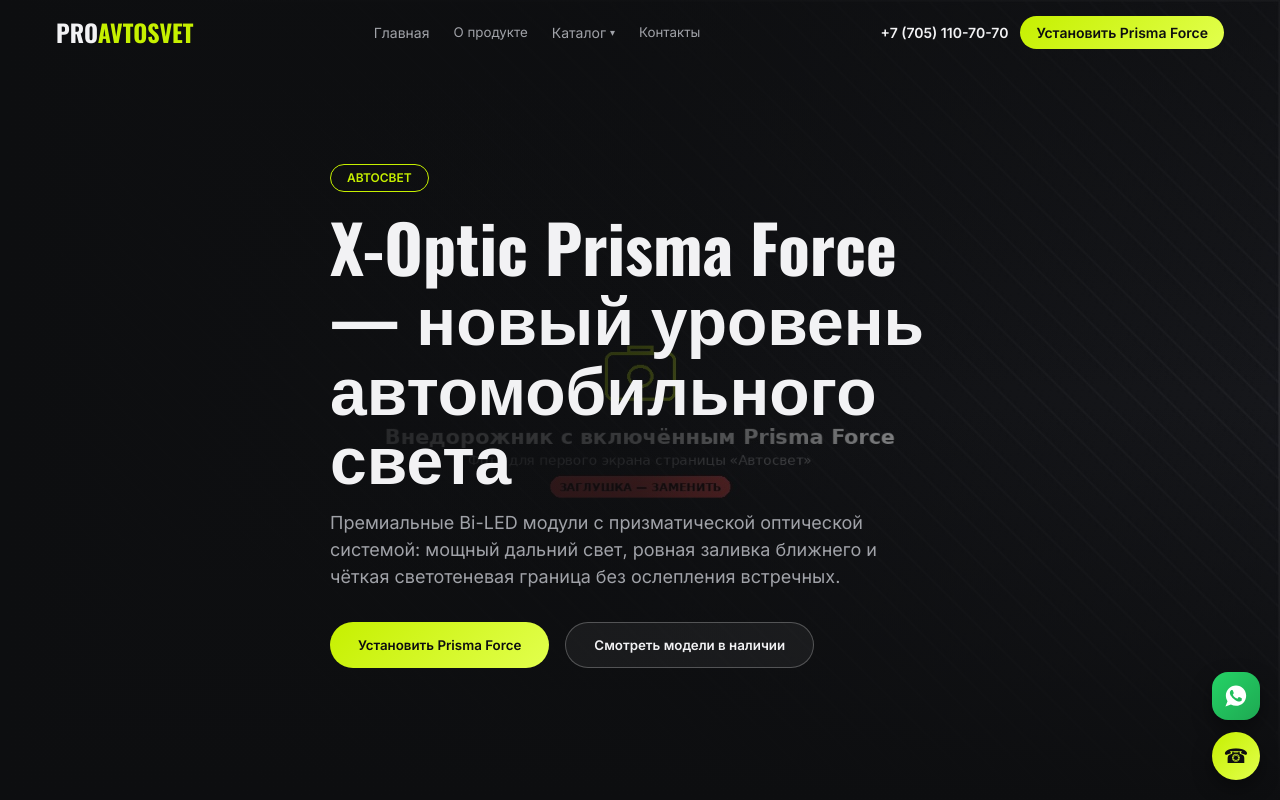
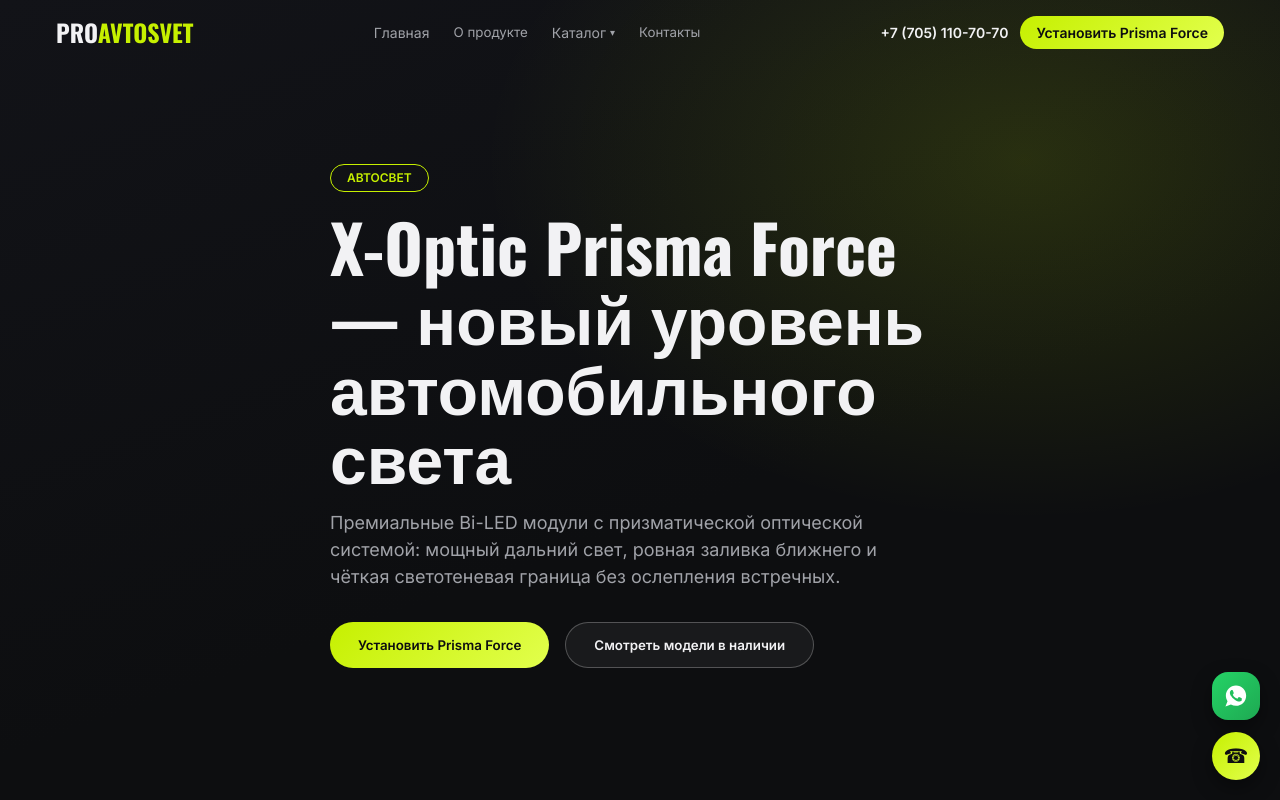
Before and after one commit to sult0609/proautosvet-site, a plain HTML site: page avtosvet.html in a window 1280 px wide. Shown: the top 800 px of the page. Drawn offline with nearby package versions, Linux system fonts and the light colour scheme.

Commit message:
загл

```diff
--- a/avtosvet.html
+++ b/avtosvet.html
@@ -71,10 +71,7 @@ nav.main .navdrop-menu a span{display:block;font-size:12px;color:var(--muted);ma
 .mmenu{display:none;flex-direction:column;gap:6px;background:#0d0e10;border-top:1px solid var(--line);padding:12px 16px;position:absolute;top:64px;left:0;right:0;width:100%;max-height:calc(100vh - 64px);max-height:calc(100svh - 64px);overflow-y:auto;-webkit-overflow-scrolling:touch;padding-left:calc(16px + env(safe-area-inset-left));padding-right:calc(16px + env(safe-area-inset-right))}
 .mmenu button,.mmenu a{background:none;color:var(--muted);text-align:left;padding:6px 0}
 /* hero */
-.hero{position:relative;min-height:100vh;min-height:100svh;display:flex;align-items:center}
-.hero>img{position:absolute;inset:0;width:100%;height:100%;object-fit:cover}
-.hero .ov1{position:absolute;inset:0;background:linear-gradient(90deg,#0d0e10,rgba(13,14,16,.8),transparent)}
-.hero .ov2{position:absolute;inset:0;background:linear-gradient(0deg,#0d0e10,transparent,rgba(13,14,16,.6))}
+.hero{position:relative;min-height:100vh;min-height:100svh;display:flex;align-items:center;background:radial-gradient(ellipse 900px 600px at 80% 20%,rgba(198,240,0,.14),transparent 60%),linear-gradient(160deg,#121318,var(--ink) 60%)}
 .hero .wrap{position:relative;padding:96px 16px 64px}
 .hero h1{font-size:clamp(36px,7vw,66px);font-weight:700;line-height:1.05;margin:20px 0}
 .hero p{font-size:18px;color:var(--muted);max-width:560px}
@@ -240,8 +237,6 @@ height="0" width="0" style="display:none;visibility:hidden"></iframe></noscript>
 
 <!-- HERO -->
 <section class="hero" id="top">
-  <img src="assets/img/avtosvet/avtosvet-hero.jpg" alt="Внедорожник с включённым светом X-Optic Prisma Force — ProAvtosvet">
-  <div class="ov1"></div><div class="ov2"></div>
   <div class="wrap">
     <div style="max-width:620px">
       <span class="pill">АВТОСВЕТ</span>
```
